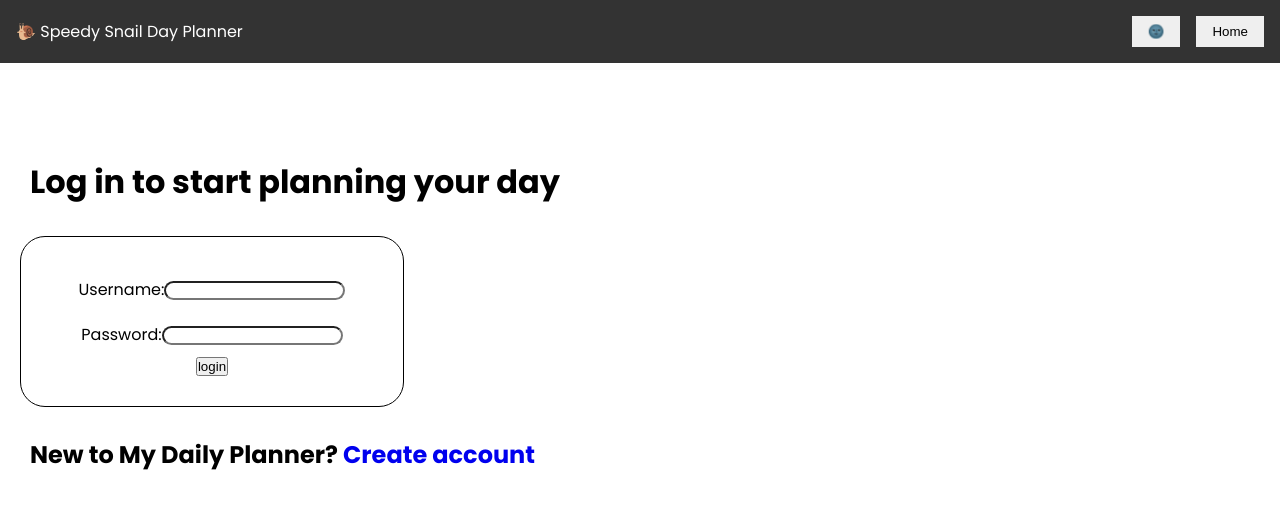
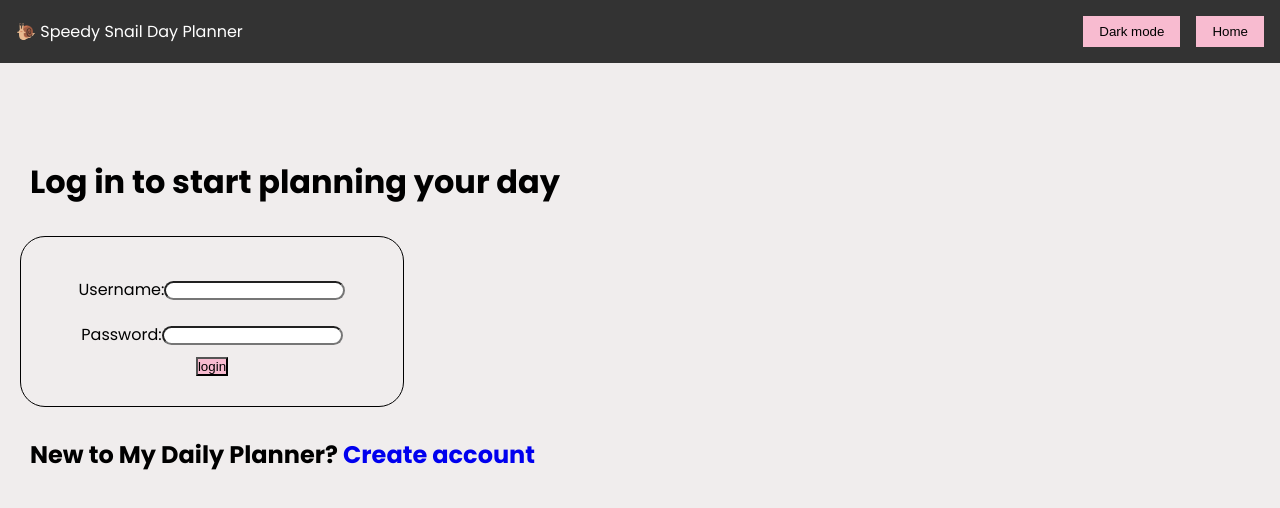
Before and after one commit to antivalse/speedysnail_dayplanner, a React (Vite) app in the folder frontend/: page / in a window 1280 px wide. Shown: the top 508 px of the page. Built offline with nearby package versions, Linux system fonts and the light colour scheme; no server answers.

Commit message:
added some test colors to project

```diff
--- a/frontend/src/assets/scss/App.scss
+++ b/frontend/src/assets/scss/App.scss
@@ -5,6 +5,14 @@
 /* Import Poppins font from Google Fonts */
 @import url("https://fonts.googleapis.com/css2?family=Poppins:wght@400;700&display=swap");
 
+/* Color Palette - Main Colors*/
+// Pale Pink: #F8BBD0 (mjukt och vänligt)
+// Soft Blue: #A2C2E4 (lugnt och avkopplande)
+// Mint Green: #B9D6B2 (fräscht och rogivande)
+// Warm Beige: #F6E2B3 (neutralt och mjukt)
+/*Secondary Colors*/
+// Coral: #FF6F61 (en uppfriskande accentfärg)
+// Light Gray: #D3D3D3 (för bakgrunder och avgränsningar)
 * {
   margin: 0;
   padding: 0;
@@ -16,12 +24,17 @@ body {
   height: 100%;
   margin: 0;
   font-family: "Poppins", sans-serif;
+  background-color: #f0eded;
 }
 
 #App {
   display: flex;
   flex-direction: column;
   min-height: 100vh;
+}
+
+button {
+  background-color: #f8bbd0;
 }
 
 #container {
--- a/frontend/src/components/NavBar.tsx
+++ b/frontend/src/components/NavBar.tsx
@@ -15,7 +15,9 @@ const NavBar = () => {
     <nav className="navbar">
       <div className="navbar-brand">🐌 Speedy Snail Day Planner</div>
       <div className="navbar-buttons">
-        <button onClick={toggleTheme}>{isDarkMode ? "🔆" : "🌚"}</button>
+        <button onClick={toggleTheme}>
+          {isDarkMode ? "Light mode" : "Dark mode"}
+        </button>
         <button onClick={() => navigate("/")}>Home</button>
       </div>
     </nav>
```
